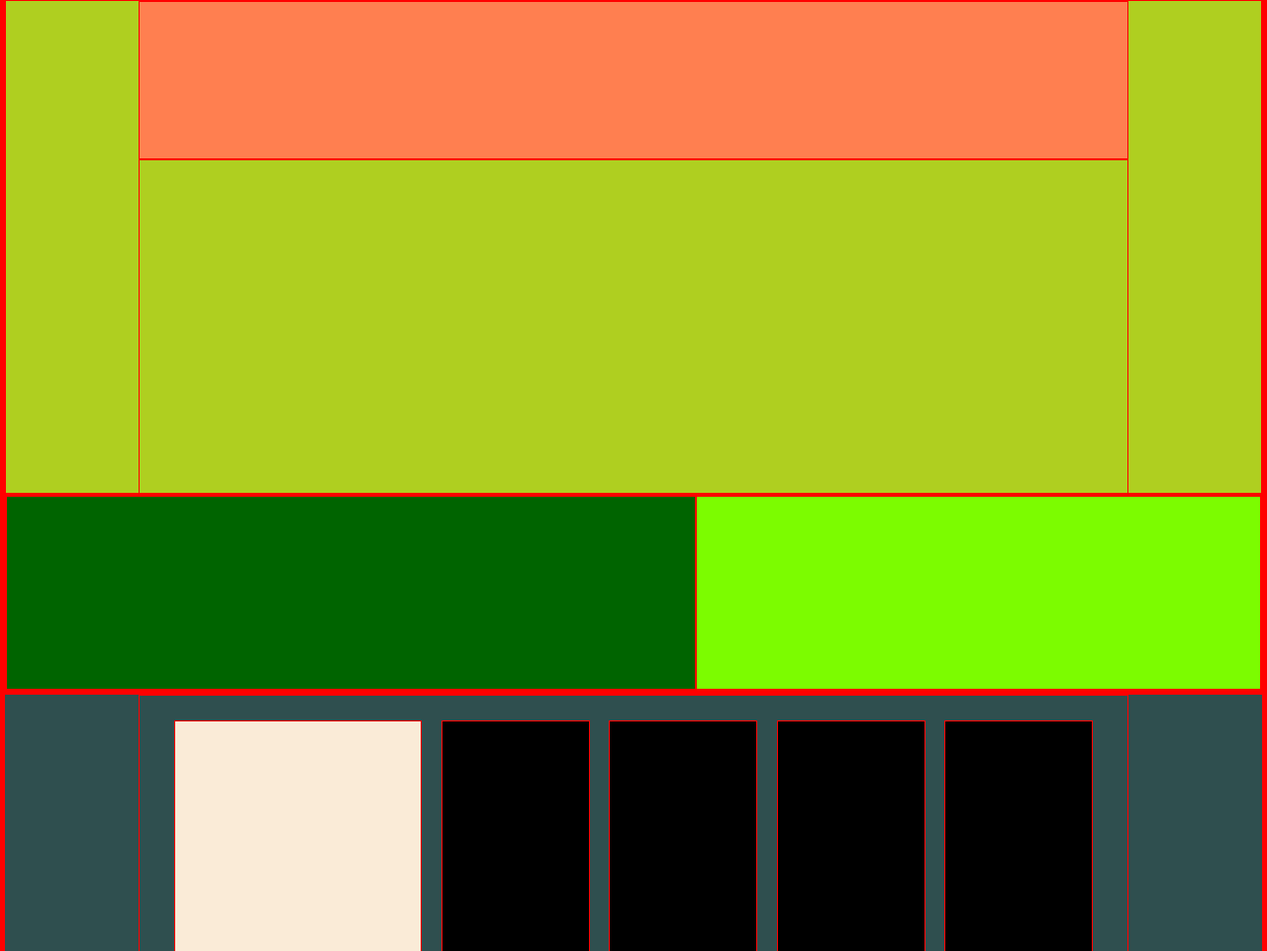
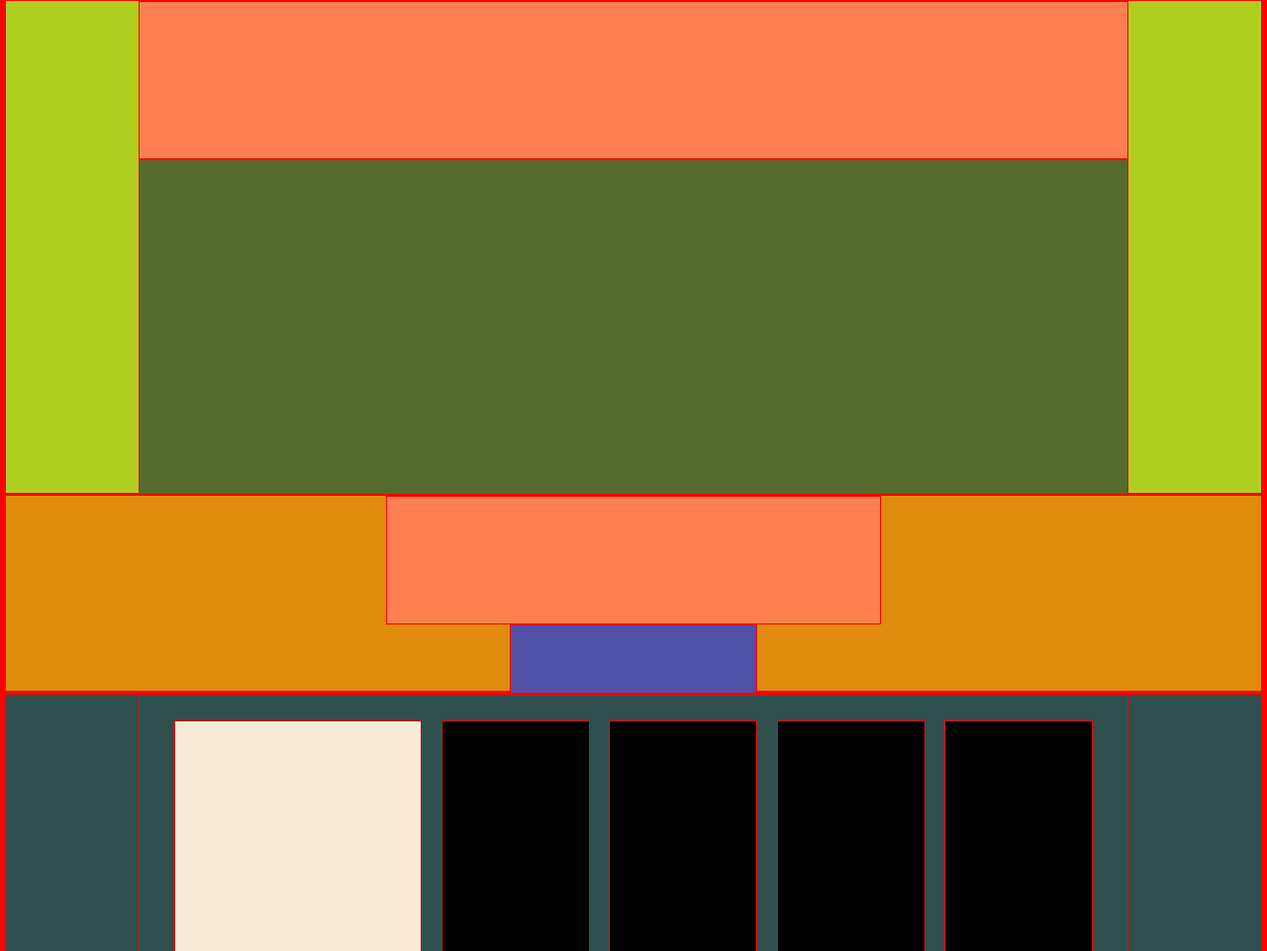
Before and after one commit to lucacappello79/htmlcss-struttura-discord, a plain HTML site: page index.html in a window 1280 px wide. Shown: the part 1705-2666 px from the top of the page at 99% size. Drawn offline with Linux system fonts and the light colour scheme.

Commit message:
fix section 5 alignement

```diff
--- a/css/style.css
+++ b/css/style.css
@@ -134,6 +134,25 @@ main{
 .section-four-img{
     width: 1000px;
     height: 340px;
+    background-color: darkolivegreen;
+}
+
+.section-five-inner{
+    display: flex;
+    flex-direction: column;
+    align-items: center;
+}
+
+.section-five-text{
+    width: 500px;
+    height: 130px;
+    background-color: coral;
+}
+
+.section-five-download{
+    height: 70px;
+    width: 250px;
+    background-color: rgb(80, 80, 167);
 }
 
 footer{
--- a/index.html
+++ b/index.html
@@ -60,9 +60,9 @@
                 </div>
             </div>
             <div class="section-five">
-                <div class="section-inner">
-                    <div class="section-img"></div>
-                    <div class="section-text"></div>
+                <div class="section-five-inner">
+                    <div class="section-five-text"></div>
+                    <div class="section-five-download"></div>
                 </div>
             </div>
         </main>
```
